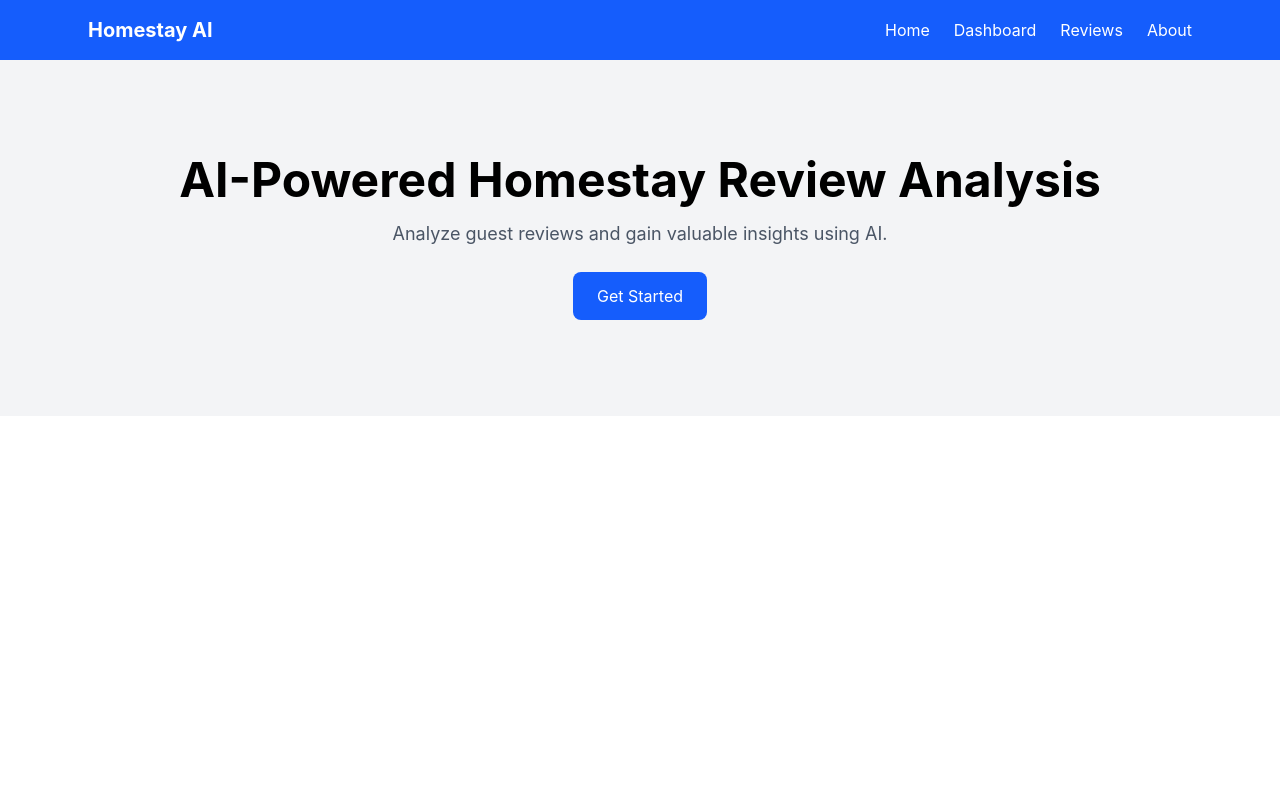
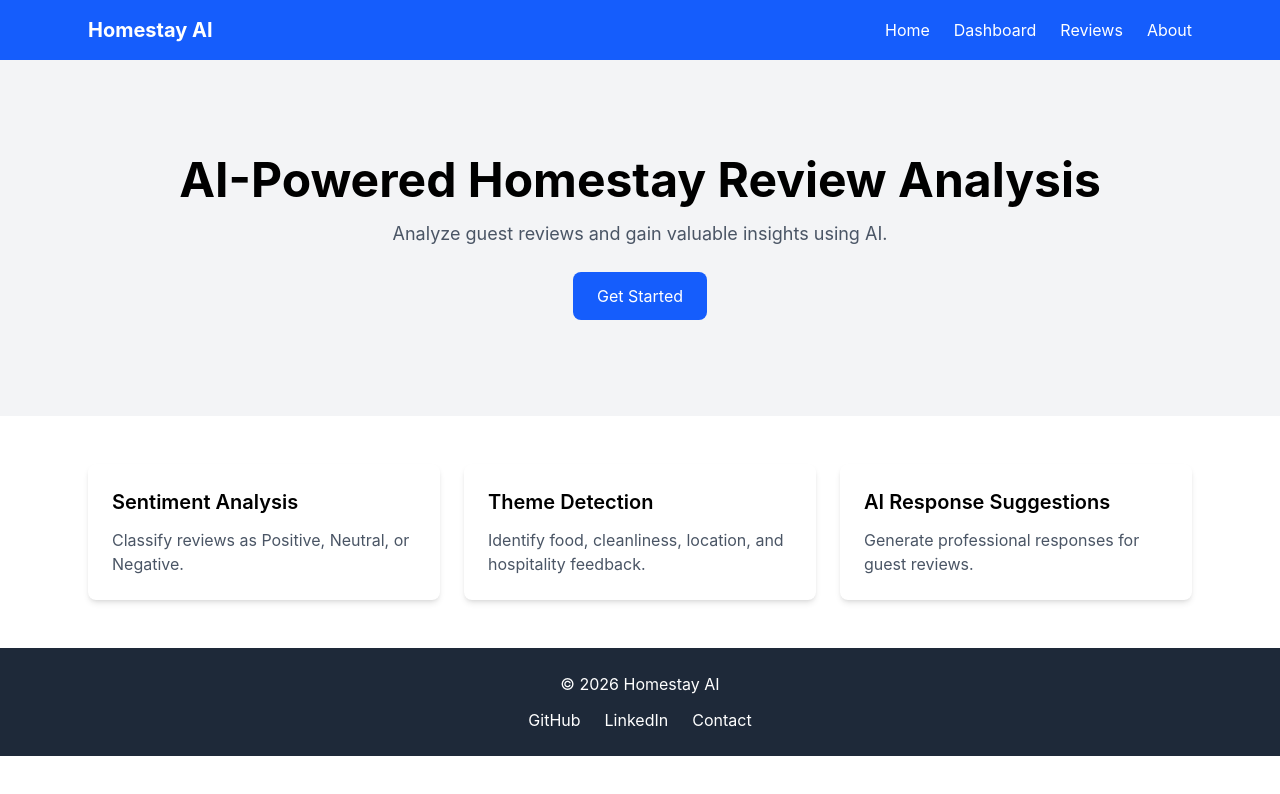
Before and after one commit to bhaavya215/Homestay-Guest-Review-Sentiment-Classifier, a React (Vite) app: page / in a window 1280 px wide. Shown: the top 794 px of the page. Built offline with nearby package versions, Linux system fonts and the light colour scheme.

Commit message:
feat: created reusable card and footer components

```diff
--- /dev/null
+++ b/src/components/Card.jsx
@@ -0,0 +1,15 @@
+function Card({ title, description }) {
+  return (
+    <div className="bg-white shadow-md rounded-lg p-6">
+      <h3 className="text-xl font-semibold mb-3">
+        {title}
+      </h3>
+
+      <p className="text-gray-600">
+        {description}
+      </p>
+    </div>
+  );
+}
+
+export default Card;
--- /dev/null
+++ b/src/components/Footer.jsx
@@ -0,0 +1,17 @@
+function Footer() {
+  return (
+    <footer className="bg-gray-800 text-white py-6">
+      <div className="max-w-6xl mx-auto text-center">
+        <p>© 2026 Homestay AI</p>
+
+        <div className="flex justify-center gap-6 mt-3">
+          <a href="#">GitHub</a>
+          <a href="#">LinkedIn</a>
+          <a href="#">Contact</a>
+        </div>
+      </div>
+    </footer>
+  );
+}
+
+export default Footer;
--- a/src/pages/Home.jsx
+++ b/src/pages/Home.jsx
@@ -1,11 +1,37 @@
 import Navbar from "../components/Navbar";
 import Hero from "../components/Hero";
+import Card from "../components/Card";
+import Footer from "../components/Footer";
 
 function Home() {
   return (
     <>
       <Navbar />
+
       <Hero />
+
+      <section className="max-w-6xl mx-auto py-12 px-6">
+        <div className="grid md:grid-cols-3 gap-6">
+
+          <Card
+            title="Sentiment Analysis"
+            description="Classify reviews as Positive, Neutral, or Negative."
+          />
+
+          <Card
+            title="Theme Detection"
+            description="Identify food, cleanliness, location, and hospitality feedback."
+          />
+
+          <Card
+            title="AI Response Suggestions"
+            description="Generate professional responses for guest reviews."
+          />
+
+        </div>
+      </section>
+
+      <Footer />
     </>
   );
 }
```
